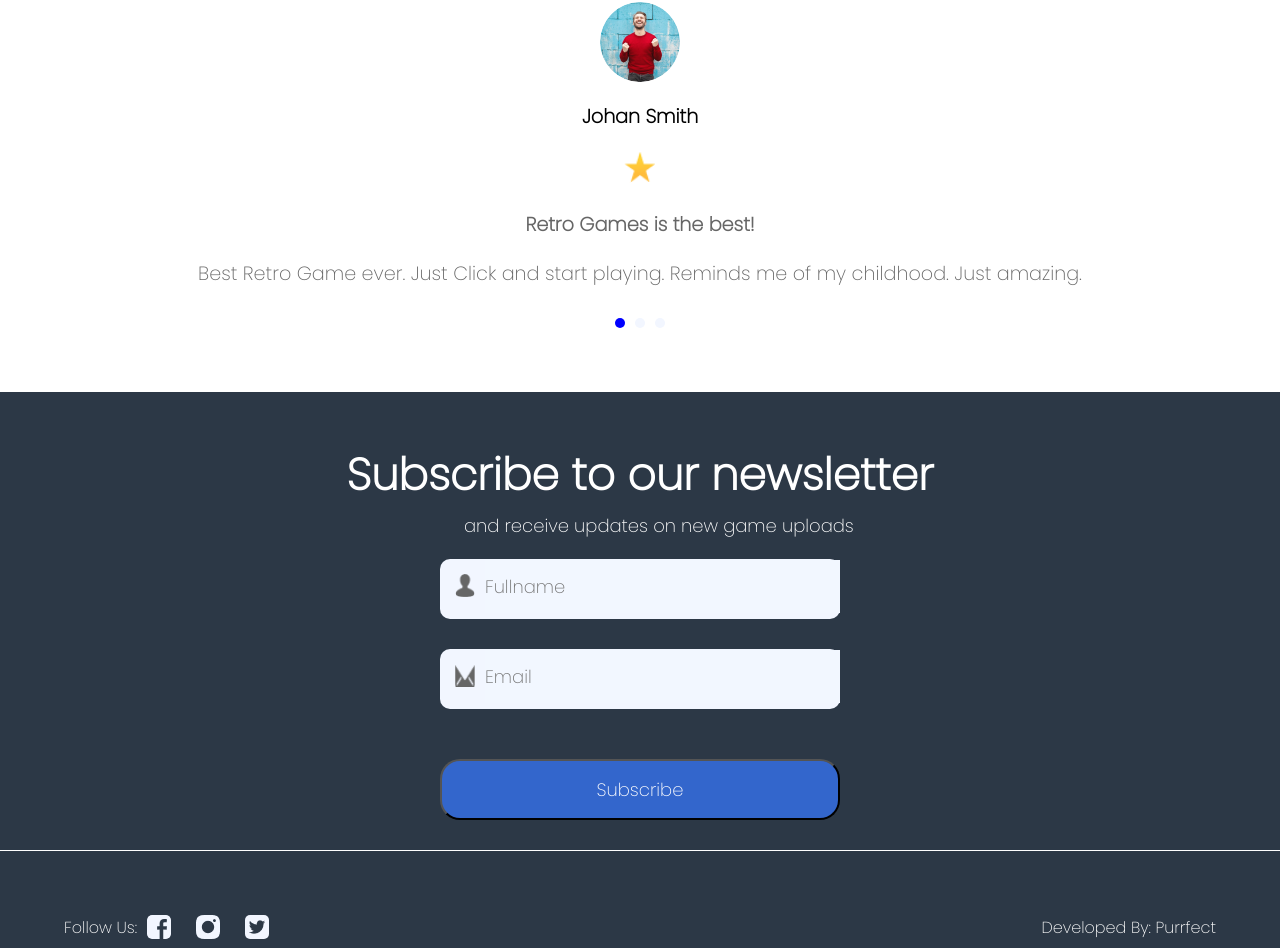
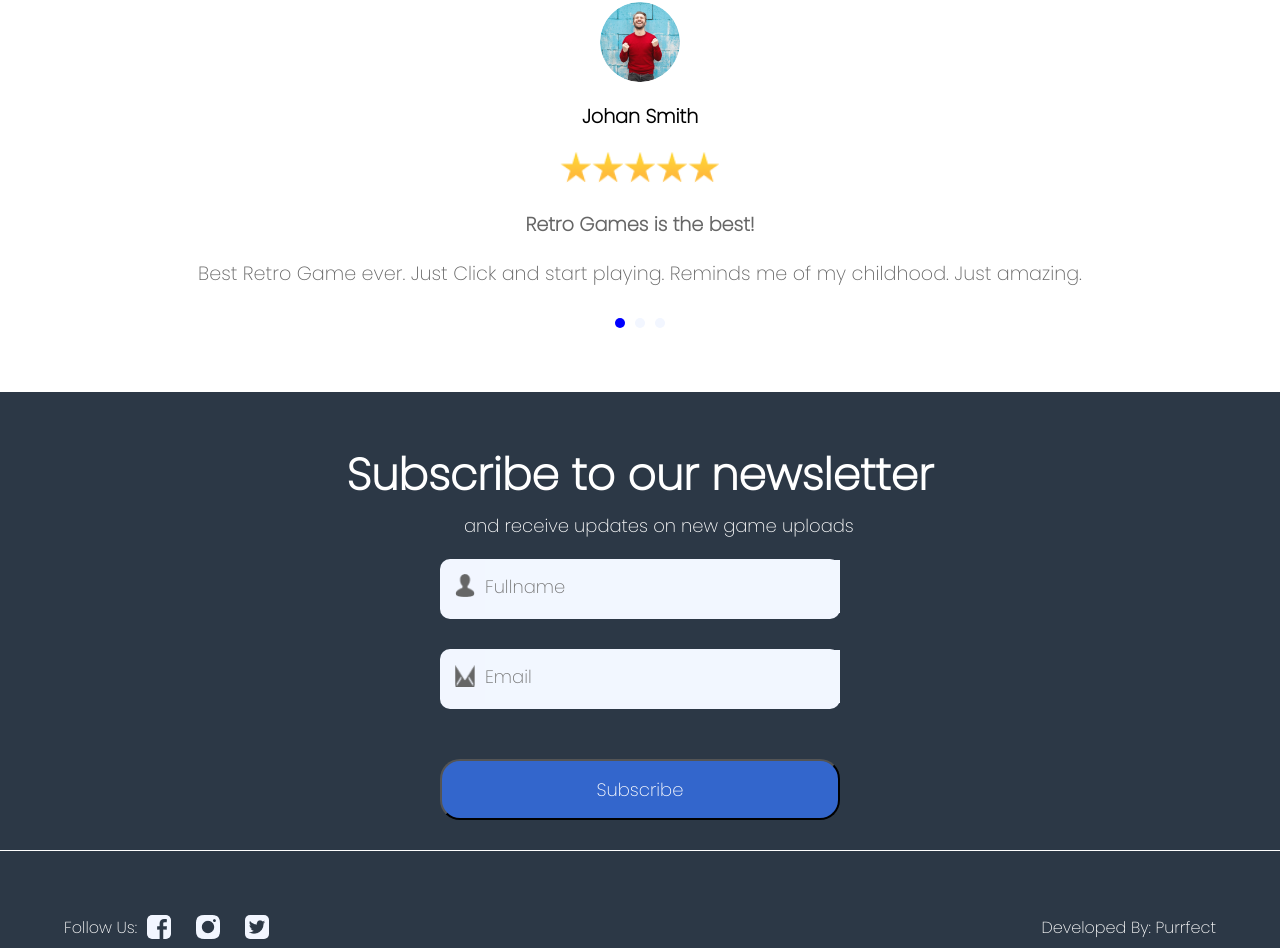
Before and after one commit to maneesha2/Assesment1, a React (Vite) app in the folder reactapplication/: page / in a window 1280 px wide. Shown: the part 1965-2913 px from the top of the page. Built offline with nearby package versions, Linux system fonts and the light colour scheme.

Commit message:
Remove comment,replace rating by testimonialrating

```diff
--- a/reactapplication/src/card.jsx
+++ b/reactapplication/src/card.jsx
@@ -16,14 +16,9 @@ export default function Card({ testimonial, cardIndex, index, rating }) {
         <p className="reviewer">{testimonial.name}</p>
         <div className="">
           <div className="rating">
-            {[...Array(rating)].map((e, i) => {
+            {[...Array(testimonial.rating)].map((e, i) => {
               return <img className="ratingImage" {...ratingImage} />;
             })}
-            {/* <img className="ratingImage" src="./images/star.png" alt="star" />
-          <img className="ratingImage" src="./images/star.png" alt="star" />
-          <img className="ratingImage" src="./images/star.png" alt="star" />
-          <img className="ratingImage" src="./images/star.png" alt="star" />
-          <img className="ratingImage" src="./images/star.png" alt="star" /> */}
           </div>
         </div>
         <p className="review">{testimonial.description}</p>
```
